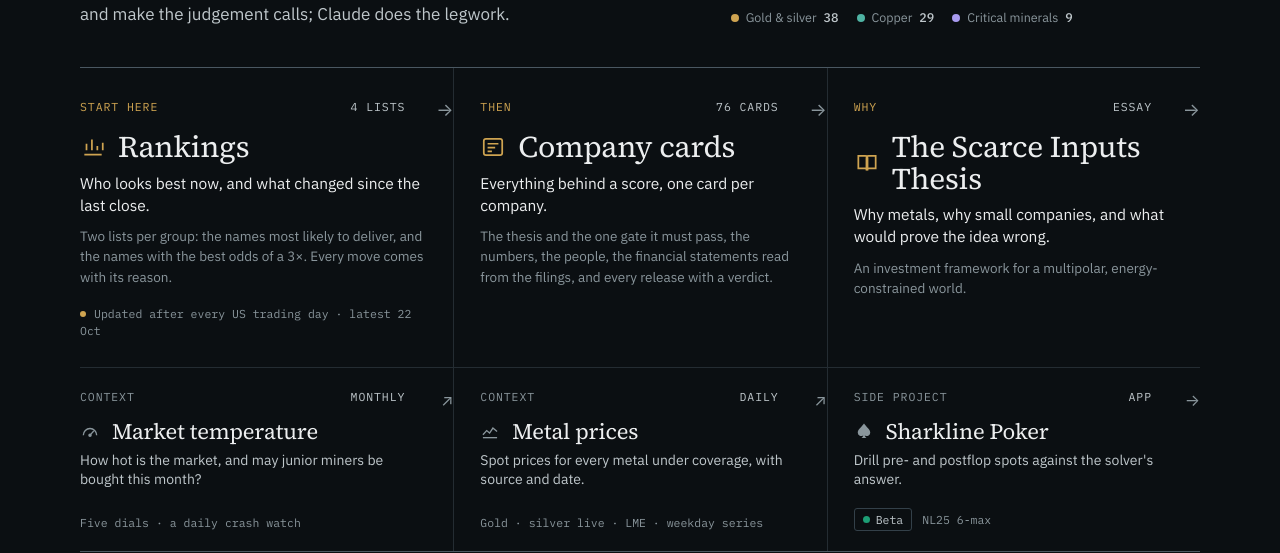
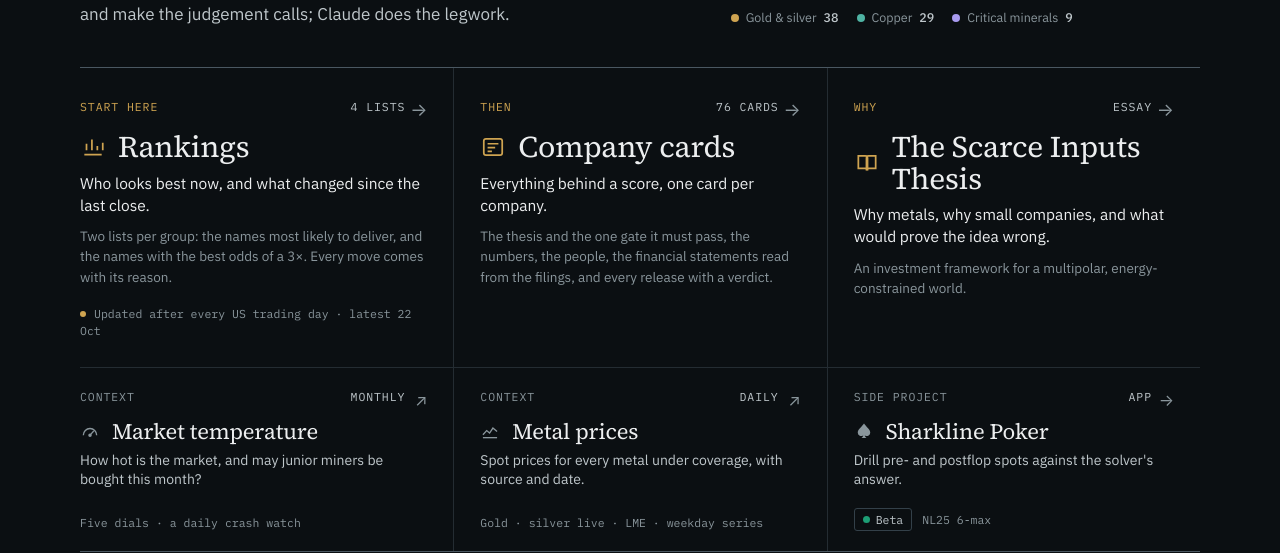
Before and after one commit to Chungwin/chungwin.github.io, a Jekyll site: the page built from index.html, in a window 1280 px wide. Shown: the part 369-922 px from the top of the page. Built offline with Jekyll 4.4.1, drawn with Linux system fonts in a browser that asks for light colours.

Commit message:
Rebrand draft: inset card arrows from the column dividers
Co-Authored-By: Claude Opus 5.5 <noreply@anthropic.com>
Claude-Session: https://claude.ai/code/session_01Sc44kzVS9SuGufLDku6ZWX

```diff
--- a/assets/css/main.css
+++ b/assets/css/main.css
@@ -90,7 +90,7 @@ a:focus-visible{ outline:2px solid var(--gold); outline-offset:3px; border-radiu
 .desc{ margin:0; color:var(--mute); font-size:13.5px; line-height:1.5; max-width:46ch; }
 .door .note{ margin-top:auto; padding-top:8px; font-family:var(--mono); font-size:11.5px; color:var(--mute); }
 .door .note::before{ content:""; display:inline-block; width:6px; height:6px; border-radius:50%; background:var(--gold); margin:0 8px 1px 0; }
-.go{ position:absolute; right:0; top:28px; font-size:18px; color:var(--mute); transition:color .15s, transform .15s; }
+.go{ position:absolute; right:26px; top:28px; font-size:18px; color:var(--mute); transition:color .15s, transform .15s; }
 .door:hover .go, .tool:hover .go{ color:var(--gold); transform:translate(2px,-2px); }
 .door:hover h2, .tool:hover h2{ text-decoration:underline; text-decoration-color:var(--line2); text-underline-offset:6px; text-decoration-thickness:1px; }
 .tools{ display:grid; grid-template-columns:repeat(3,minmax(0,1fr)); border-bottom:1px solid var(--rule); }
@@ -109,7 +109,7 @@ a:focus-visible{ outline:2px solid var(--gold); outline-offset:3px; border-radiu
   .doors, .tools{ grid-template-columns:1fr; }
   .door{ padding:22px 0; } .tool{ padding:18px 0; }
   .door + .door, .tool + .tool{ padding-left:0; border-left:0; border-top:1px solid var(--line); }
-  .go{ top:22px; } .tool .go{ top:18px; }
+  .go{ top:22px; right:0; } .tool .go{ top:18px; }
 }
 
 /* ── writing list ─────────────────────────────────────── */
```
